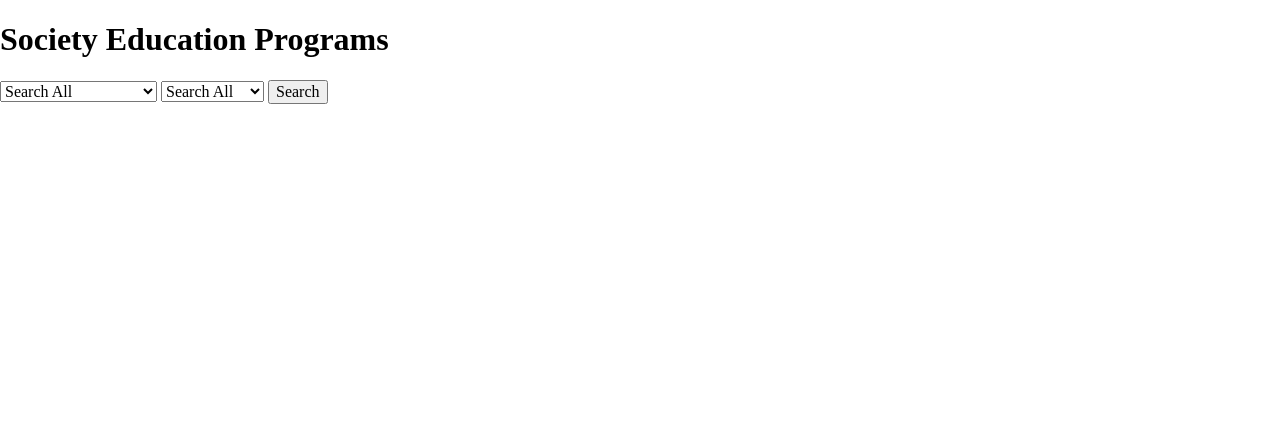
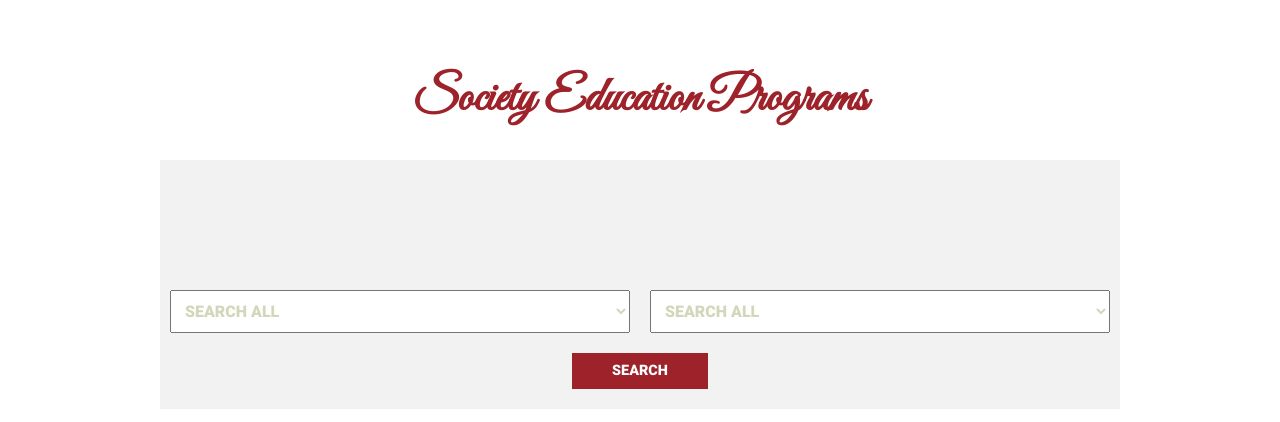
Before and after one commit to strothj/logo-search, a website: page index.html in a window 1280 px wide. Drawn offline with nearby package versions, Linux system fonts and the light colour scheme.

Commit message:
Stylied search nav

```diff
--- a/css/main.css
+++ b/css/main.css
@@ -1,7 +1,79 @@
+@import 'https://fonts.googleapis.com/css?family=Great+Vibes|Roboto:900';
+
 /* apply a natural box layout model to all elements, but allowing components to change */
 html {
   box-sizing: border-box;
 }
+
 *, *:before, *:after {
   box-sizing: inherit;
 }
+
+.body {
+  font-family: 'Roboto', sans-serif;
+}
+
+.body__contents {
+  max-width: 960px;
+  margin: 0 auto;
+}
+
+.header {
+  font-family: 'Great Vibes', cursive;
+  font-size: 1.5em;
+  text-align: center;
+  color: #9D222A;
+}
+
+.header__contents {
+  padding-top: 40px;
+}
+
+.search-box {
+  background-color: #F2F2F2;
+}
+
+.search-box__contents {
+  padding-top: 120px;
+}
+
+.filters {
+  font-size: 0;
+}
+
+.filters__col {
+  font-size: 1rem;
+  display: inline-block;
+  width: 50%;
+  padding: 10px;
+}
+
+.filters-select {
+  width: 100%;
+  padding: 10px;
+  color: #D1D7B9;
+}
+
+.filters-select option {
+  background-color: #E2DCDC;
+  color: #9E222A;
+  border-bottom: 5px solid black;
+}
+
+.search-button-box {
+  text-align: center;
+  padding-top: 10px;
+  padding-bottom: 20px;
+}
+
+.search-button-box__button {
+  font-size: .9em;
+  color: white;
+  background-color: #9D222A;
+  padding: 10px 40px;
+  border: none;
+}
+
+.uppercase {
+  text-transform: uppercase;
+}
--- a/index.html
+++ b/index.html
@@ -10,25 +10,33 @@
 	<title>Society Education Programs - Logo Search</title>
 </head>
 
-<body>
-    <article>
-        <header>
-            <h1>Society Education Programs</h1>
+<body class="body">
+    <article class="body__contents">
+        <header class="header">
+            <h1 class="header__contents">Society Education Programs</h1>
         </header>
 
-        <nav>
-            <form id="filter-form">
-                <select name="program" id="program">
+        <nav class="search-box">
+            <form class="search-box__contents" id="filter-form">
+                <div class="filters">
+                    <div class="filters__col">
+                        <select class="filters-select uppercase" name="program" id="program">
                             <option value="all">Search All</option>
                             <option value="scholarship">Scholarship Program</option>
                             <option value="loan">Loan Program</option>
                         </select>
-                <select name="education" id="education">
+                    </div>
+                    <div class="filters__col">
+                        <select class="filters-select uppercase" name="education" id="education">
                             <option value="all">Search All</option>
                             <option value="k12">K-12</option>
                             <option value="highschool">High School</option>
                         </select>
-                <button type="submit">Search</button>
+                    </div>
+                </div>
+                <div class="search-button-box">
+                    <button class="search-button-box__button uppercase" type="submit">Search</button>
+                </div>
             </form>
         </nav>
 
```
Lines whose indentation alone changed are shown as unchanged.
